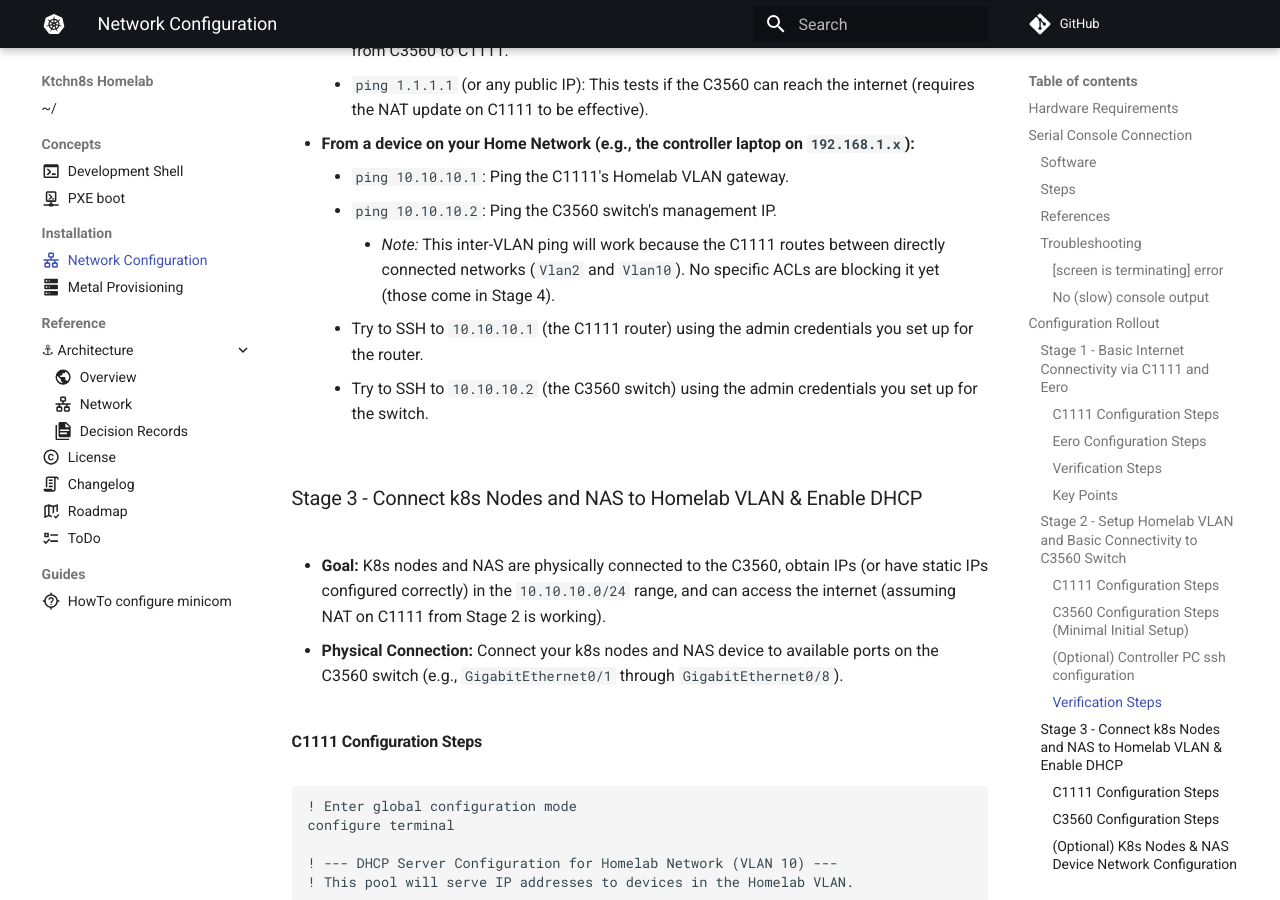
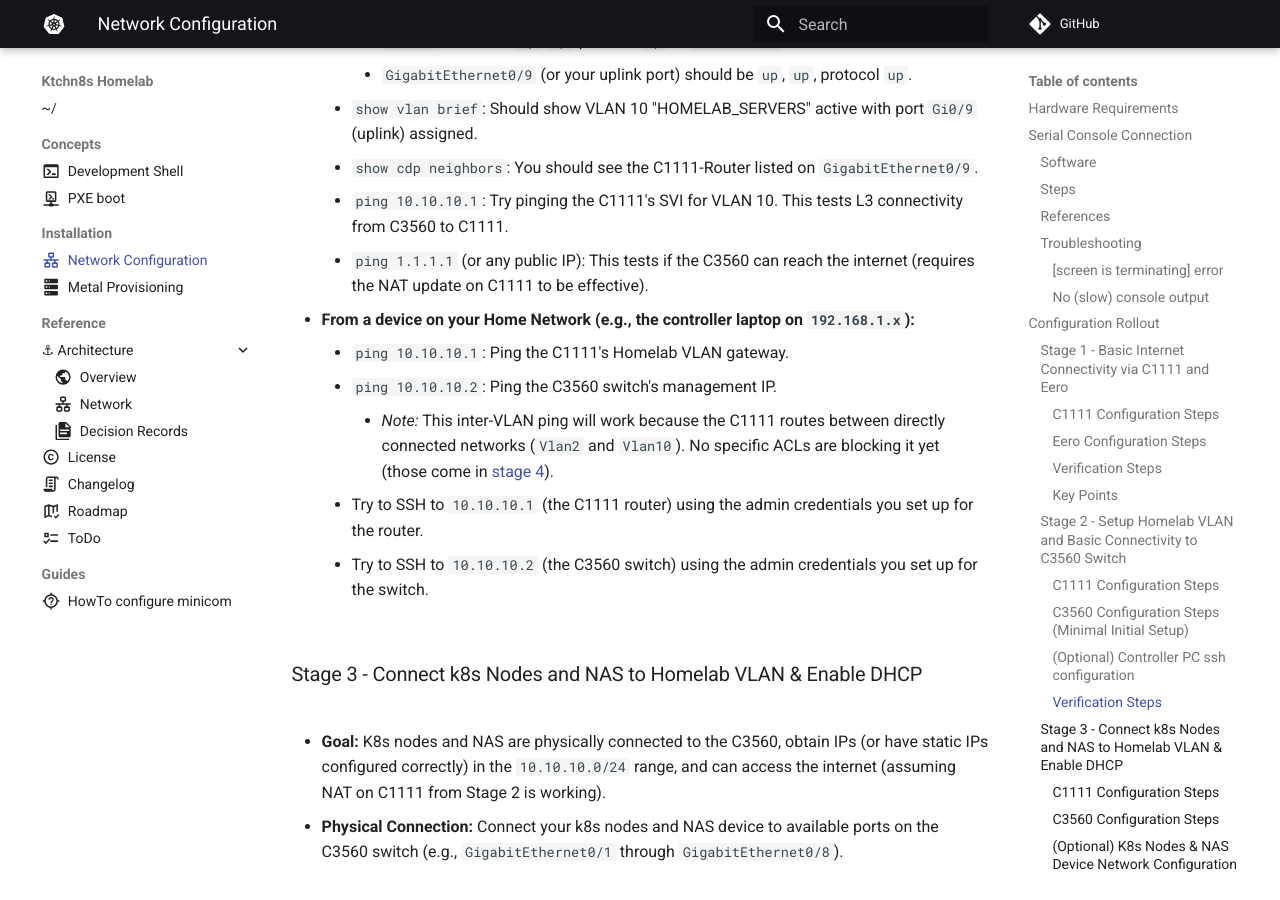
Before and after one commit to serpro69/ktchn8s, an MkDocs documentation site: the page built from docs/installation/network.md, in a window 1280 px wide and 900 px high, scrolled down 14993 px. Built offline with MkDocs 1.6.1 and Material for MkDocs 9.7.7, drawn with Linux system fonts in a browser that asks for light colours; comment, search, counter and statistics services are not loaded; part of the change alters nothing that is shown; some of the changed text lies outside the part shown.

```diff
--- a/docs/installation/network.md
+++ b/docs/installation/network.md
@@ -48,6 +48,11 @@ icon: material/lan
 ### References
 
 - [Troubleshoot and Apply Correct Terminal Emulator Settings for Console Connections](https://www.cisco.com/c/en/us/support/docs/storage-networking/management/217970-troubleshoot-and-apply-correct-terminal.html)
+- C1111 startup-config files
+    - [stage 3](https://github.com/serpro69/Ktchn8s/blob/master/docs/installation/.files/muspell_startup-config_stage3.txt)
+    - [stage 4](https://github.com/serpro69/Ktchn8s/blob/master/docs/installation/.files/muspell_startup-config_stage4.txt)
+- C3560 startup-config files
+    - [stage 3](https://github.com/serpro69/Ktchn8s/blob/master/docs/installation/.files/bifrost_startup-config_stage3.txt)
 
 ### Troubleshooting
 
@@ -562,7 +567,7 @@ Host 10.10.10.2 bifrost
 - **From a device on your Home Network (e.g., the controller laptop on `192.168.1.x`):**
     * `ping 10.10.10.1`: Ping the C1111's Homelab VLAN gateway.
     * `ping 10.10.10.2`: Ping the C3560 switch's management IP.
-        * _Note:_ This inter-VLAN ping will work because the C1111 routes between directly connected networks (`Vlan2` and `Vlan10`). No specific ACLs are blocking it yet (those come in Stage 4).
+        * _Note:_ This inter-VLAN ping will work because the C1111 routes between directly connected networks (`Vlan2` and `Vlan10`). No specific ACLs are blocking it yet (those come in [stage 4](#stage-4-implement-basic-firewall-rules-acls-on-c1111)).
     * Try to SSH to `10.10.10.1` (the C1111 router) using the admin credentials you set up for the router.
     * Try to SSH to `10.10.10.2` (the C3560 switch) using the admin credentials you set up for the switch.
 
```
Also changed, not shown: 1 other file.
